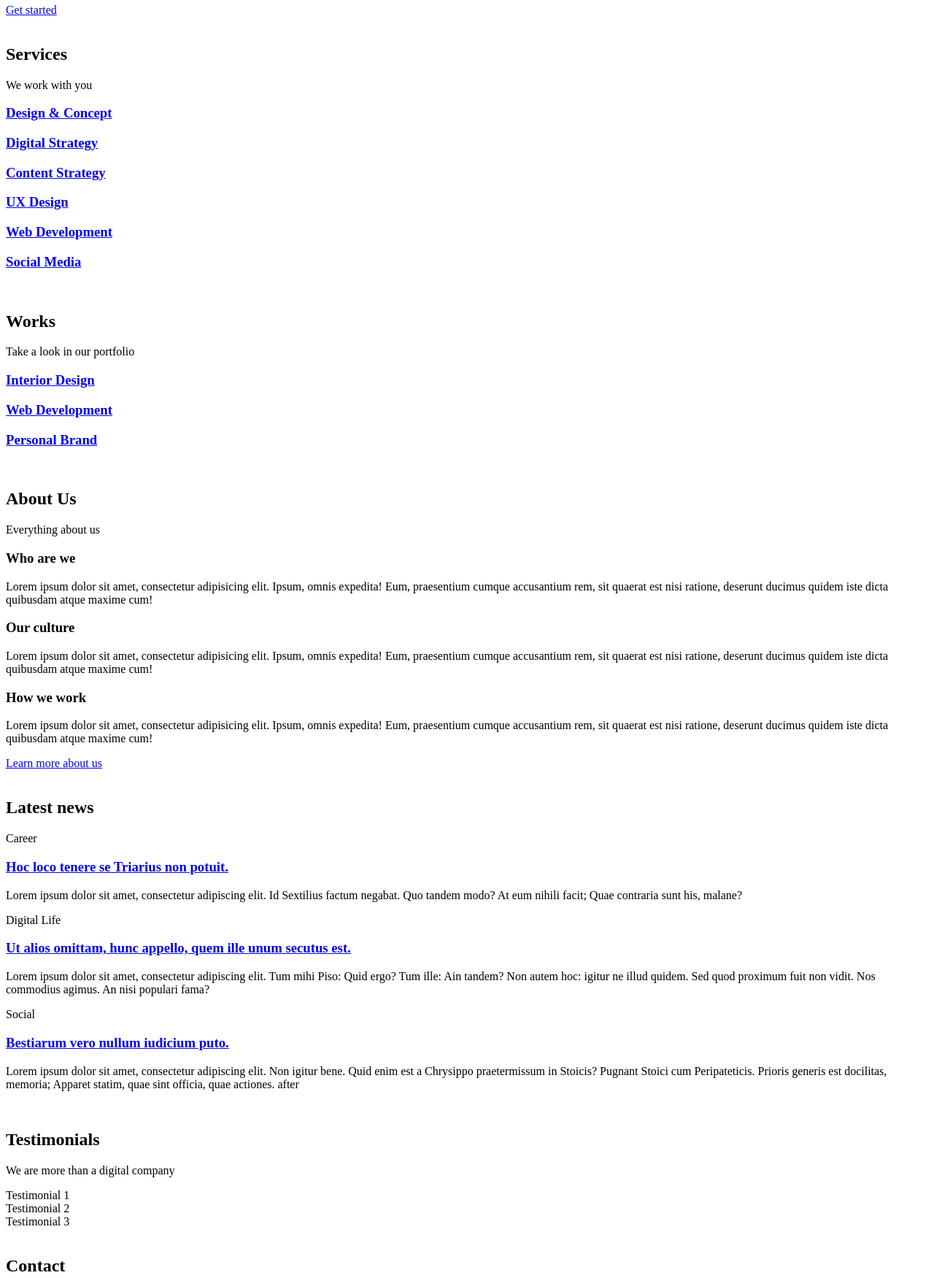
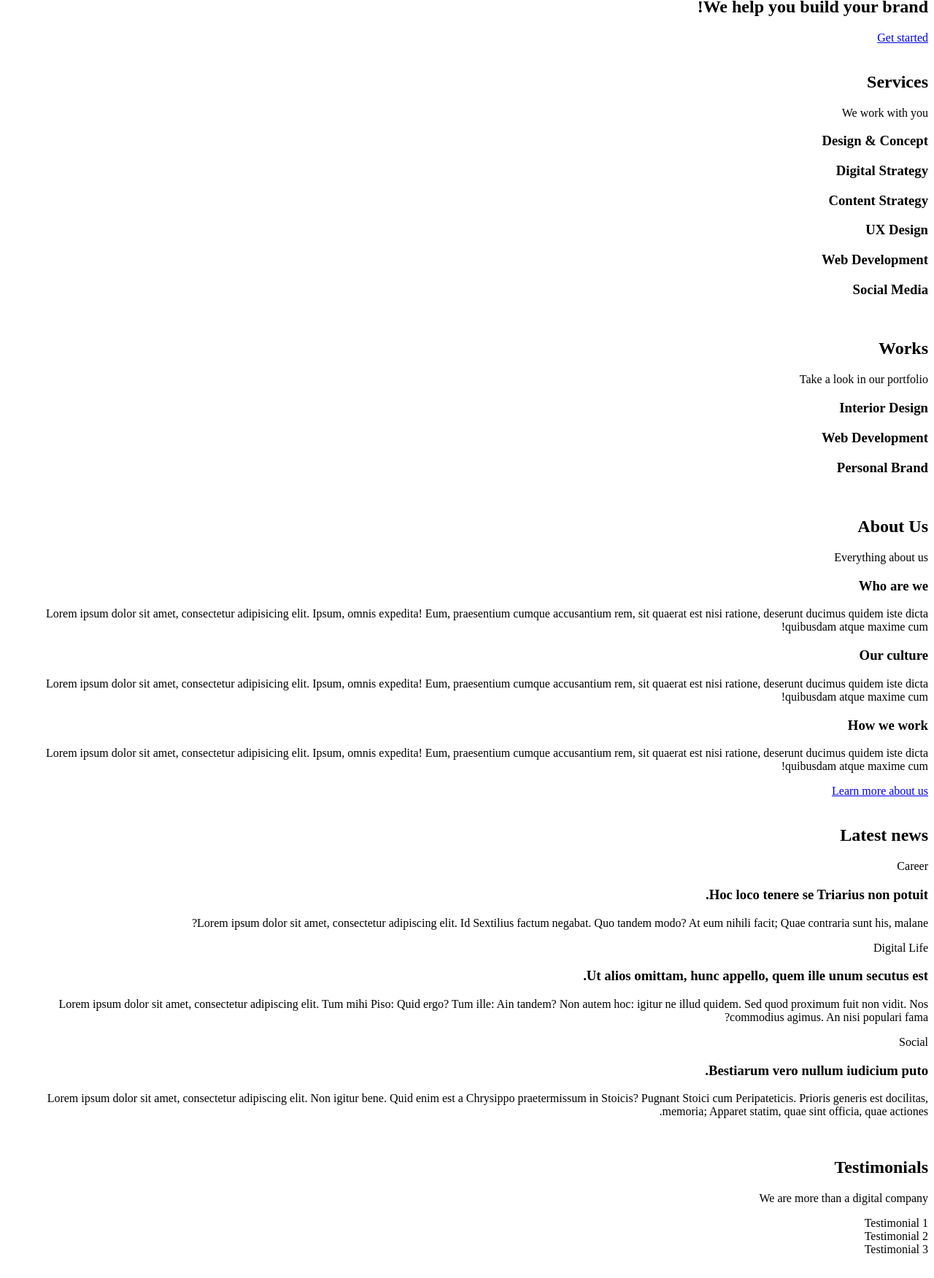
Before and after one commit to MrSamy91/holbertonschool-web_front_end, a plain HTML site: page html_advanced/23-index.html in a window 1280 px wide. Shown: the part 202-1953 px from the top of the page at 73% size. Drawn offline with Linux system fonts and the light colour scheme.

Commit message:
fix issues

```diff
--- a/html_advanced/23-index.html
+++ b/html_advanced/23-index.html
@@ -1,5 +1,5 @@
 <!DOCTYPE html>
-<html lang="en" dir="ltr">
+<html dir="rtl" lang="en">
 <head>
     <meta charset="utf-8">
     <meta name="viewport" content="width=device-width, initial-scale=1.0, viewport-fit=cover">
@@ -9,13 +9,12 @@
     <link rel="icon" type="image/png" href="./favicon.png">
 </head>
 <body>
-    <div>
-      <br>    <!-- Header -->
+    <br>
+        <!-- Header -->
         <header>
             <div>
-          <a href="/">
-            <span>Techium</span>
-          </a>
+                <div>
+        <a href="/"><span>Techium</span></a>
                 </div>
         <nav>
             <a href="/">Home</a>
@@ -26,107 +25,84 @@
               <a href="#testimonials">Testimonials</a>
               <a href="#contact">Contact</a>
               </nav>
+            </div>
     </header>
-    </div>
-    <br> <!-- Main -->
+    <br>
+    <!-- Main -->
     <main>
         <h1>Homepage</h1>
-      <div id="hero">
+        <br>
+        <!-- Hero section -->
         <section>
+            <div>
                 <h2>We help you build your brand!</h2>
                     <a href="#">Get started</a>
+            </div>
         </section>
-      </div>
-      <div id="services">
-        <br>    <!-- Services section -->
-        <section>
+        <br>
+        <!-- Services section -->
+        <section><div>
             <header>
             <h2>Services</h2>
                     <p>We work with you</p>
             </header>
             <div>
-            <h3><a href="#">Design & Concept</a></h3>
-            <h3><a href="#">Digital Strategy</a></h3>
-            <h3><a href="#">Content Strategy</a></h3>
-            <h3><a href="#">UX Design</a></h3>
-            <h3><a href="#">Web Development</a></h3>
-            <h3><a href="#">Social Media</a></h3>
+                <h3>Design & Concept</h3>
+                <h3>Digital Strategy</h3>
+                <h3>Content Strategy</h3>
+                <h3>UX Design</h3>
+                <h3>Web Development</h3>
+                <h3>Social Media</h3>
+                </div>
                 </div>
             </section>
-      </div>
-      <div id="works">
-        <br>    <!-- Works Section -->
-        <section>
+        <br>
+        <!-- Works section -->
+        <section><div>
             <header>
             <h2>Works</h2>
                 <p>Take a look in our portfolio</p>
                 </header>
                 <div>
-            <article>
-              <h3><a href="#">Interior Design</a></h3>
-            </article>
-            <article>
-              <h3><a href="#">Web Development</a></h3>
-            </article>
-            <article>
-              <h3><a href="#">Personal Brand</a></h3>
-            </article>
-          </div>
+            <article><h3>Interior Design</h3></article>
+            <article><h3>Web Development</h3></article>
+            <article><h3>Personal Brand</h3></article>
+            </div></div>
             </section>
-      </div>
-      <div id="about">
-        <br>    <!-- About Us section -->
+        <br>
+        <!-- About Us section -->
         <section>
+            <div>
                 <header>
             <h2>About Us</h2>
                     <p>Everything about us</p>
                     </header>
                     <div>
                 <h3>Who are we</h3>
-            <p>Lorem ipsum dolor sit amet, consectetur adipisicing elit.
-              Ipsum, omnis expedita! Eum, praesentium cumque accusantium rem, sit quaerat est nisi ratione,
-              deserunt ducimus quidem iste dicta quibusdam atque maxime cum!</p>
+                    <p>Lorem ipsum dolor sit amet, consectetur adipisicing elit. Ipsum, omnis expedita! Eum, praesentium cumque accusantium rem, sit quaerat est nisi ratione, deserunt ducimus quidem iste dicta quibusdam atque maxime cum!</p>
                 <h3>Our culture</h3>
-            <p>Lorem ipsum dolor sit amet, consectetur adipisicing elit. Ipsum, omnis expedita! Eum, praesentium
-              cumque accusantium rem, sit quaerat est nisi ratione, deserunt ducimus quidem iste dicta quibusdam atque maxime cum!</p>
+                    <p>Lorem ipsum dolor sit amet, consectetur adipisicing elit. Ipsum, omnis expedita! Eum, praesentium cumque accusantium rem, sit quaerat est nisi ratione, deserunt ducimus quidem iste dicta quibusdam atque maxime cum!</p>
                 <h3>How we work</h3>
-            <p>Lorem ipsum dolor sit amet, consectetur adipisicing elit. Ipsum, omnis expedita! Eum, praesentium cumque
-              accusantium rem, sit quaerat est nisi ratione, deserunt ducimus quidem iste dicta quibusdam atque maxime cum!</p>
+                    <p>Lorem ipsum dolor sit amet, consectetur adipisicing elit. Ipsum, omnis expedita! Eum, praesentium cumque accusantium rem, sit quaerat est nisi ratione, deserunt ducimus quidem iste dicta quibusdam atque maxime cum!</p>
                     </div>
                 <a href="about.html">Learn more about us</a>
+            </div>
                 </section>
-      </div>
-      <div id="latest_news">
-        <br>    <!-- Latest news section -->
-        <section>
+        <br>
+        <!-- Latest news section -->
+        <section><div>
             <header>
                 <h2>Latest news</h2>
             </header>
             <div>
-            <article>
-              <p>Career</p>
-              <h3><a href="#">Hoc loco tenere se Triarius non potuit.</a></h3>
-              <p>Lorem ipsum dolor sit amet, consectetur adipiscing elit.
-                Id Sextilius factum negabat. Quo tandem modo? At eum nihili facit; Quae contraria sunt his, malane?</p>
-            </article>
-            <article>
-              <p>Digital Life</p>
-              <h3><a href="#">Ut alios omittam, hunc appello, quem ille unum secutus est.</a></h3>
-              <p>Lorem ipsum dolor sit amet, consectetur adipiscing elit. Tum mihi Piso: Quid ergo? Tum ille: Ain tandem? Non autem hoc: igitur ne
-                illud quidem. Sed quod proximum fuit non vidit. Nos commodius agimus. An nisi populari fama?</p>
-            </article>
-            <article>
-              <p>Social</p>
-              <h3><a href="#">Bestiarum vero nullum iudicium puto.</a></h3>
-              <p>Lorem ipsum dolor sit amet, consectetur adipiscing elit. Non igitur bene. Quid enim est a Chrysippo praetermissum in Stoicis? Pugnant Stoici cum Peripateticis. Prioris generis
-                est docilitas, memoria; Apparet statim, quae sint officia, quae actiones. after</p>
-            </article>
-          </div>
+            <article><p>Career</p><h3>Hoc loco tenere se Triarius non potuit.</h3><p>Lorem ipsum dolor sit amet, consectetur adipiscing elit. Id Sextilius factum negabat. Quo tandem modo? At eum nihili facit; Quae contraria sunt his, malane?</p></article>
+            <article><p>Digital Life</p><h3>Ut alios omittam, hunc appello, quem ille unum secutus est.</h3><p>Lorem ipsum dolor sit amet, consectetur adipiscing elit. Tum mihi Piso: Quid ergo? Tum ille: Ain tandem? Non autem hoc: igitur ne illud quidem. Sed quod proximum fuit non vidit. Nos commodius agimus. An nisi populari fama?</p></article>
+            <article><p>Social</p><h3>Bestiarum vero nullum iudicium puto.</h3><p>Lorem ipsum dolor sit amet, consectetur adipiscing elit. Non igitur bene. Quid enim est a Chrysippo praetermissum in Stoicis? Pugnant Stoici cum Peripateticis. Prioris generis est docilitas, memoria; Apparet statim, quae sint officia, quae actiones.</p></article>
+            </div></div>
             </section>
-      </div>
-      <div id="testimonials">
-        <br>    <!-- Testimonials section -->
-        <section>
+        <br>
+        <!-- Testimonials section -->
+        <section><div>
             <header>
             <h2>Testimonials</h2>
                 <p>We are more than a digital company</p>
@@ -135,26 +111,25 @@
             <article>Testimonial 1</article>
             <article>Testimonial 2</article>
             <article>Testimonial 3</article>
-          </div>
+            </div></div>
             </section>
-      </div>
-      <div id="contact">
-        <br>    <!-- Contact section -->
+        <br>
+        <!-- Contact section -->
         <section>
+            <div>
                 <header>
                     <h2>Contact</h2>
                         <p>We like to know new people</p>
                 </header>
                     <div>
-            <p>Lorem ipsum dolor sit amet, consectetur adipiscing elit.
-              Id Sextilius factum negabat. Quo tandem modo? At eum nihili facit; Quae contraria sunt his, malane?</p>
+                        <p>Lorem ipsum dolor sit amet, consectetur adipiscing elit. Id Sextilius factum negabat. Quo tandem modo? At eum nihili facit; Quae contraria sunt his, malane?</p>
                     </div>
                     <a href="contact.html">Get in touch</a>
+            </div>
         </section>
-      </div>
     </main>
-    <div>
-      <br>    <!-- Footer -->
+    <br>
+    <!-- Footer -->
     <footer>
         <div>
             <a href="https://www.facebook.com/HolbertonSchool/">Facebook</a>
@@ -162,6 +137,4 @@
             <a href="https://www.instagram.com/holbertonschool/">Instagram</a>
         </div>
     </footer>
-    </div>
 </body>
-</html>
```
Lines whose indentation alone changed are shown as unchanged.
